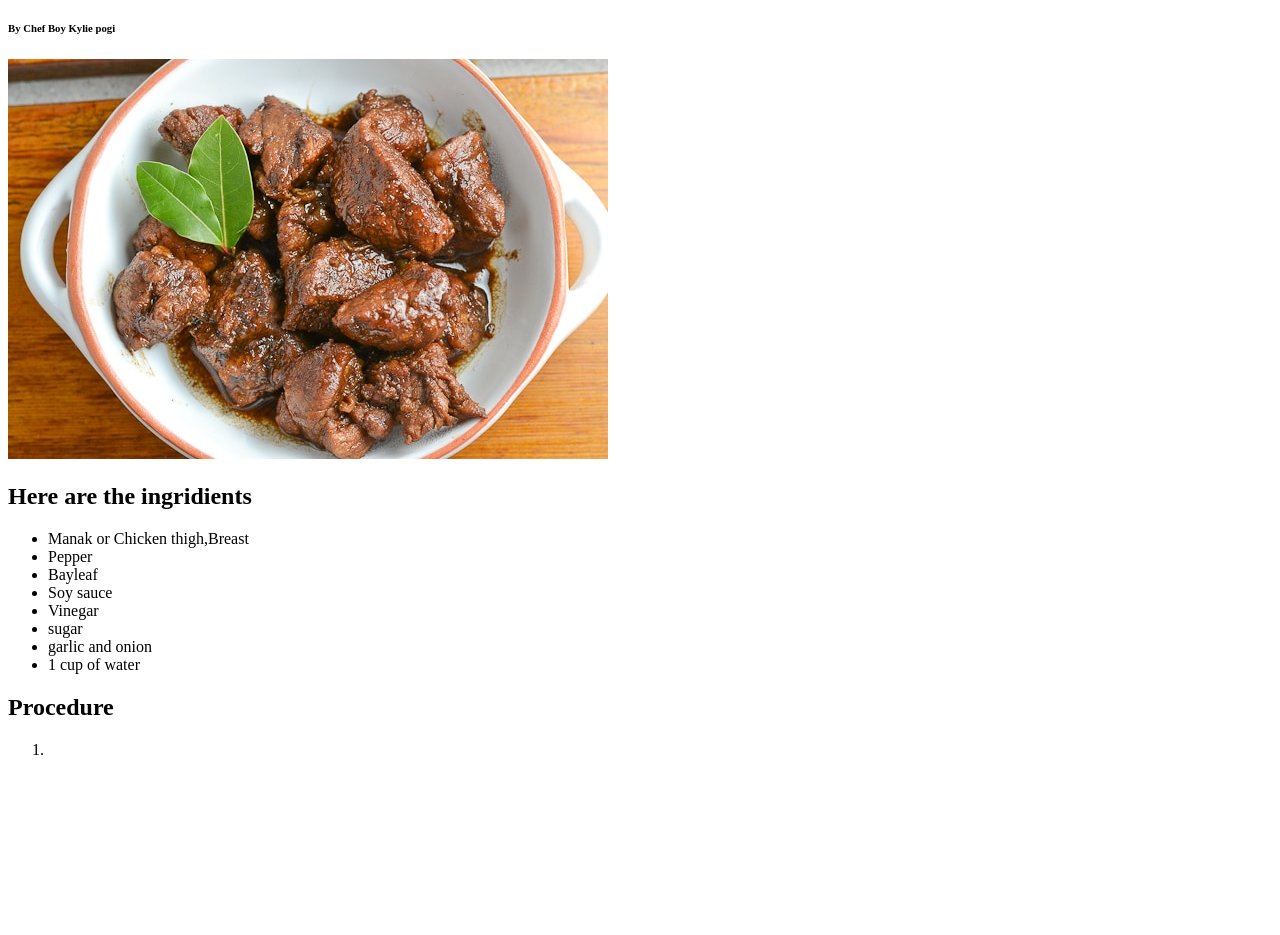
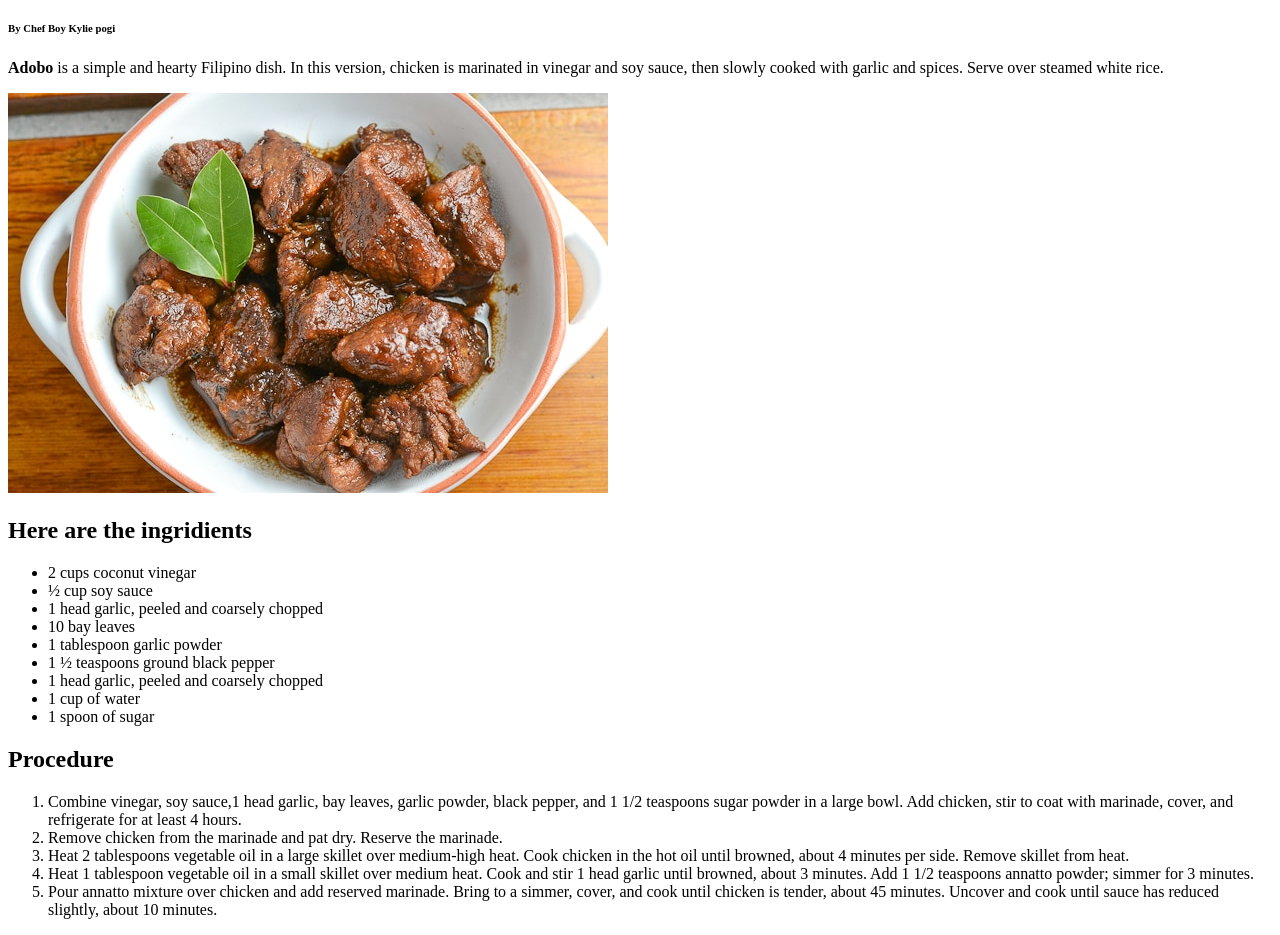
Before and after one commit to kylees17/odin-recipes, a plain HTML site: page recipes/adobo.html in a window 1280 px wide. Shown: the part 61-996 px from the top of the page. Before the commit the page ends 836 px from the top, so only its background shows below. Drawn offline with Linux system fonts and the light colour scheme.

Commit message:
finish adobo recipe

```diff
--- a/recipes/adobo.html
+++ b/recipes/adobo.html
@@ -8,22 +8,28 @@
 <body>
     <h1>Chicken Adobo</h1>
     <h6>By Chef Boy Kylie pogi</h6>
+    <p> <strong>Adobo</strong> is a simple and hearty Filipino dish. In this version, chicken is marinated in vinegar and soy sauce, then slowly cooked with garlic and spices. Serve over steamed white rice.</p>
     <img src="../images/adobo.jpg" alt="">
     <h2>Here are the ingridients</h2>
 
   <ul>
-    <li>Manak or Chicken thigh,Breast</li>
-    <li>Pepper</li>
-    <li>Bayleaf</li>
-    <li>Soy sauce </li>
-    <li>Vinegar </li>
-    <li>sugar</li>
-    <li>garlic and onion</li>
+    <li>2 cups coconut vinegar</li>
+    <li>½ cup soy sauce</li>
+    <li>1 head garlic, peeled and coarsely chopped</li>
+    <li>10 bay leaves </li>
+    <li>1 tablespoon garlic powder </li>
+    <li>1 ½ teaspoons ground black pepper</li>
+    <li>1 head garlic, peeled and coarsely chopped</li>
     <li>1 cup of water</li>
+    <li>1 spoon of sugar</li>
   </ul>
   <h2>Procedure</h2>
   <ol>
-    <li></li>
+    <li>  Combine vinegar, soy sauce,1 head garlic, bay leaves, garlic powder, black pepper, and 1 1/2 teaspoons sugar powder in a large bowl. Add chicken, stir to coat with marinade, cover, and refrigerate for at least 4 hours. </li>
+    <li>Remove chicken from the marinade and pat dry. Reserve the marinade. </li>
+    <li>Heat 2 tablespoons vegetable oil in a large skillet over medium-high heat. Cook chicken in the hot oil until browned, about 4 minutes per side. Remove skillet from heat. </li>
+    <li>Heat 1 tablespoon vegetable oil in a small skillet over medium heat. Cook and stir 1 head garlic until browned, about 3 minutes. Add 1 1/2 teaspoons annatto powder; simmer for 3 minutes. </li>
+    <li>Pour annatto mixture over chicken and add reserved marinade. Bring to a simmer, cover, and cook until chicken is tender, about 45 minutes. Uncover and cook until sauce has reduced slightly, about 10 minutes.</li>
   </ol>
 
 
```
